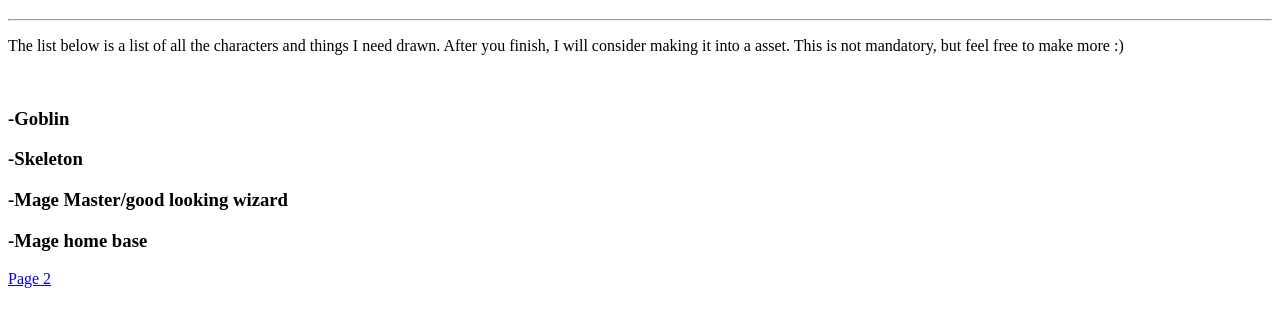
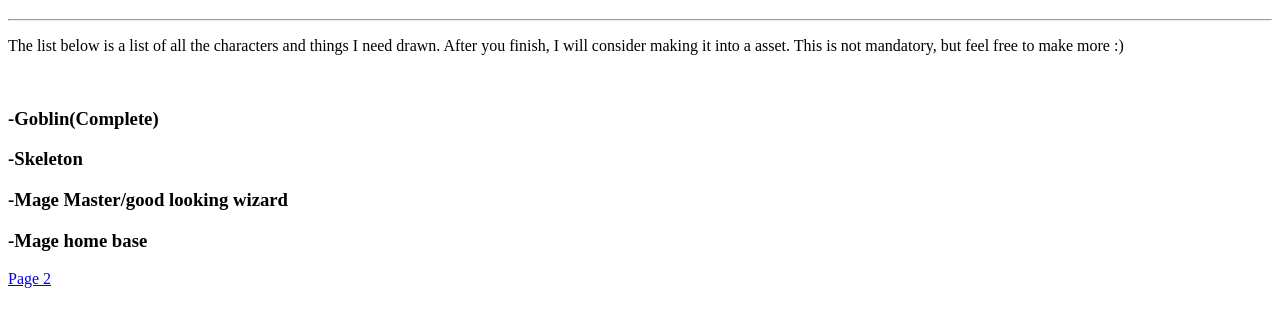
Before and after one commit to RylanJude87/TheRpgWebsite, a plain HTML site: page index.html in a window 1280 px wide. Shown: the part 61-388 px from the top of the page. Drawn offline with Linux system fonts and the light colour scheme.

Commit message:
Update index.html

```diff
--- a/index.html
+++ b/index.html
@@ -11,7 +11,7 @@
   <hr>
   <p>The list below is a list of all the characters and things I need drawn. After you finish, I will consider making it into a asset. This is not mandatory, but feel free to make more :)</p>
   <br>
-  <h3>-Goblin</h3>
+  <h3>-Goblin(Complete)</h3>
   <h3>-Skeleton</h3>
   <h3>-Mage Master/good looking wizard</h3>
   <h3>-Mage home base</h3>
```
